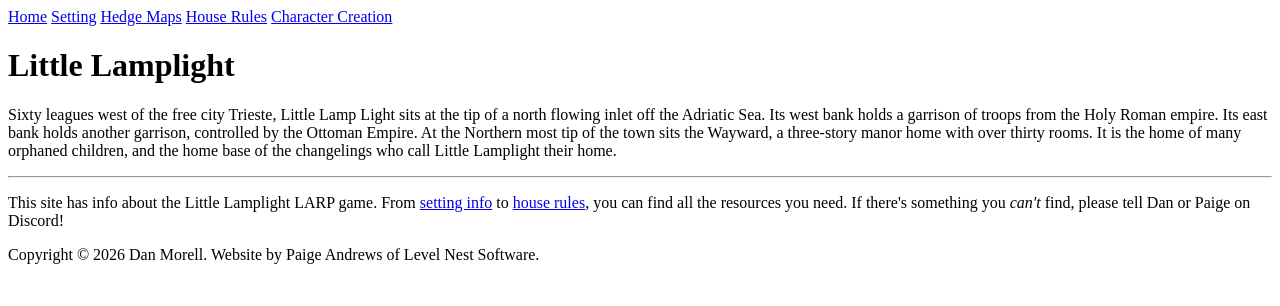
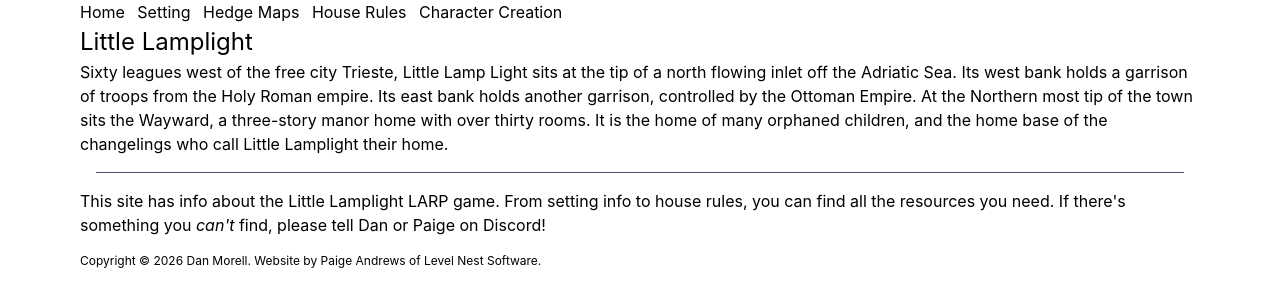
Before and after one commit to aurule/little-lamplight, a SvelteKit app: page / in a window 1280 px wide. Shown: the top 306 px of the page. Built offline with nearby package versions, Linux system fonts and the light colour scheme.

Commit message:
Add tailwind and more content

```diff
--- a/package.json
+++ b/package.json
@@ -8,8 +8,11 @@
     "@sveltejs/adapter-static": "^3.0.10",
     "@sveltejs/kit": "^2.57.1",
     "@sveltejs/vite-plugin-svelte": "^7.0.0",
+    "@tailwindcss/typography": "^0.5.19",
+    "@tailwindcss/vite": "^4.2.2",
     "@types/node": "^25.6.0",
     "svelte": "^5.55.4",
+    "tailwindcss": "^4.2.2",
     "typescript": "^6.0.3",
     "vite": "^8.0.9",
     "vitest": "^4.1.5"
--- a/src/routes/+layout.svelte
+++ b/src/routes/+layout.svelte
@@ -1,4 +1,6 @@
 <script lang="ts">
+	import './layout.css';
+
 	let { children } = $props();
 </script>
 
@@ -12,6 +14,4 @@
 
 {@render children()}
 
-<footer class="text-xs">
-  Copyright &copy; 2026 Dan Morell. Website by Paige Andrews of Level Nest Software.
-</footer>
+<footer class="text-xs" style="margin-top: 1rem;">Copyright © 2026 Dan Morell. Website by Paige Andrews of Level Nest Software.</footer>
--- a/src/routes/+page.svelte
+++ b/src/routes/+page.svelte
@@ -1,4 +1,4 @@
-<h1 class="text-3xl font-bold underline">Little Lamplight</h1>
+<h1>Little Lamplight</h1>
 
 <p>
   Sixty leagues west of the free city Trieste, Little Lamp Light sits at the tip of a north flowing inlet off the Adriatic Sea. Its west bank holds a garrison of troops from the Holy Roman empire. Its east bank holds another garrison, controlled by the Ottoman Empire. At the Northern most tip of the town sits the Wayward, a three-story manor home with over thirty rooms. It is the home of many orphaned children, and the home base of the changelings who call Little Lamplight their home.
--- /dev/null
+++ b/src/routes/layout.css
@@ -0,0 +1,21 @@
+@import 'tailwindcss';
+@plugin '@tailwindcss/typography';
+
+body {
+  background-color: white;
+  color: var(--color-black);
+  padding: 0 5rem;
+}
+
+h1 {
+  font-size: var(--text-2xl);
+}
+
+hr {
+  color: var(--color-gray-600);
+  margin: 1rem;
+}
+
+nav a {
+  margin-right: 0.5rem;
+}
--- a/vite.config.js
+++ b/vite.config.js
@@ -1,13 +1,10 @@
+import tailwindcss from '@tailwindcss/vite';
 import { defineConfig } from 'vitest/config';
 import { sveltekit } from '@sveltejs/kit/vite';
 
 export default defineConfig({
-  plugins: [sveltekit()],
-  server: {
-    fs: {
-      allow: ['..'],
-    },
-  },
+  plugins: [tailwindcss(), sveltekit()],
+  server: { fs: { allow: ['..'] } },
   test: {
     expect: { requireAssertions: true },
     projects: [
@@ -26,6 +23,7 @@ export default defineConfig({
           setupFiles: ['./vitest-setup-client.ts']
         }
       },
+
       {
         extends: './vite.config.ts',
         test: {
```
Also changed, not shown: src/routes/setting/+page.svelte (added), 1 other file (tests, documents, lock files or other folders). Lines whose indentation alone changed are shown as unchanged.
